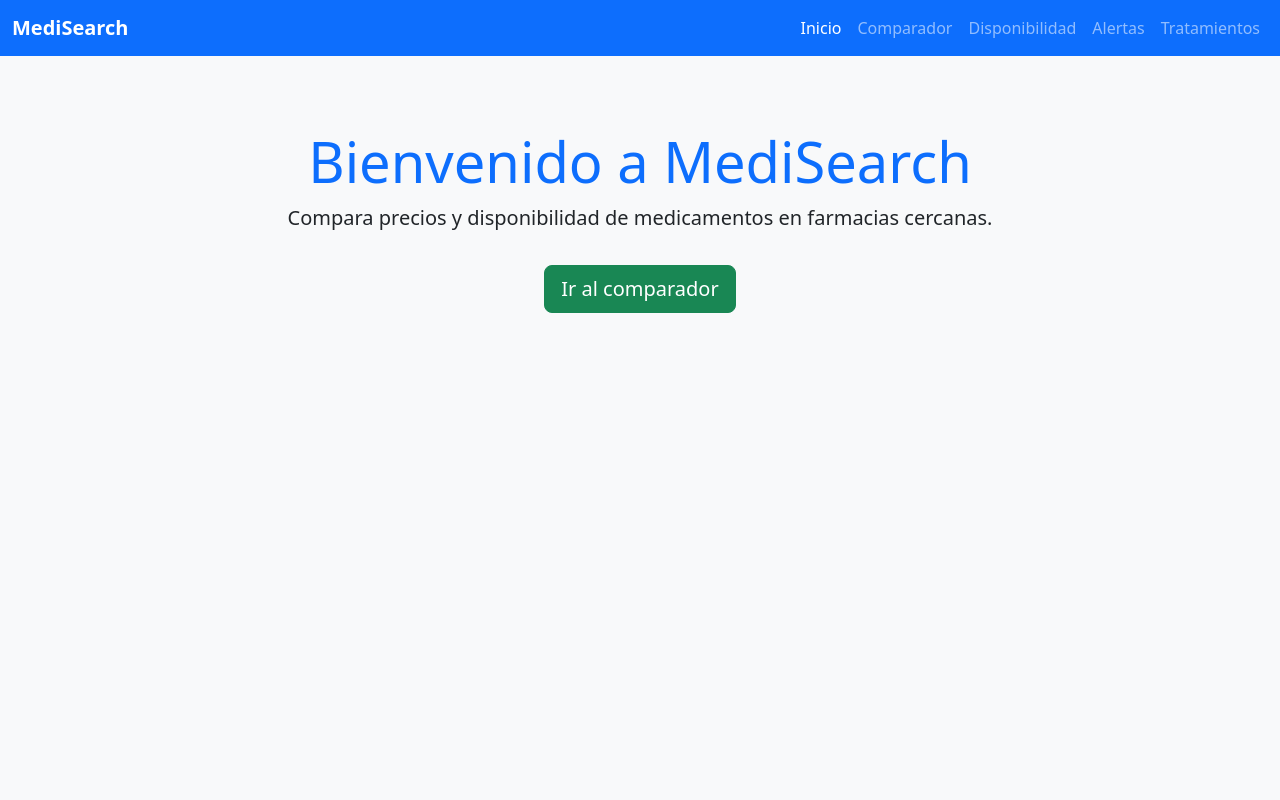
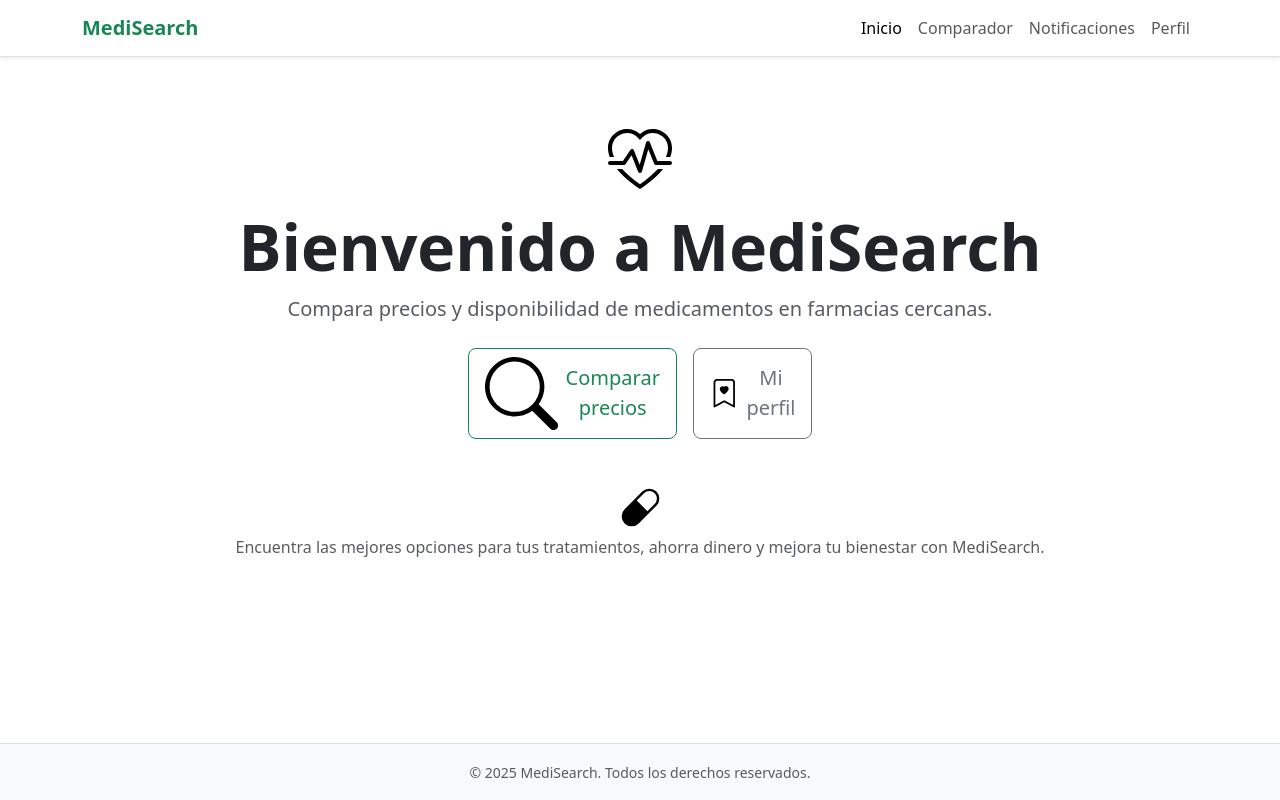
Before and after one commit to ripifopo/PROGRA_PRO_CS, a Next.js app in the folder MediSearch/: page / in a window 1280 px wide. Built offline with nearby package versions, Linux system fonts and the light colour scheme.

Commit message:
[CS8-31] Creación de Página de Inicio
Se creó Layout.tsx la cual contiene todo lo global dentro de la web. Además, se estructuró toda la página de inicio con colores estéticos y añadiendo footer, etc.

```diff
--- a/MediSearch/package.json
+++ b/MediSearch/package.json
@@ -12,6 +12,7 @@
     "bootstrap": "^5.3.3",
     "next": "15.2.4",
     "react": "^19.0.0",
+    "react-bootstrap-icons": "^1.11.5",
     "react-dom": "^19.0.0"
   },
   "devDependencies": {
--- a/MediSearch/src/app/layout.tsx
+++ b/MediSearch/src/app/layout.tsx
@@ -4,13 +4,13 @@ import 'bootstrap/dist/css/bootstrap.min.css';
 import Script from 'next/script';
 import type { Metadata } from 'next';
 
-// Metadata del sitio
+// Información general del sitio para los motores de búsqueda
 export const metadata: Metadata = {
   title: 'MediSearch - Comparador de Medicamentos',
   description: 'Compara precios y disponibilidad de medicamentos en farmacias cercanas.',
 };
 
-// Componente layout general del sitio
+// Layout raíz: define estructura común para todas las páginas
 export default function RootLayout({
   children,
 }: {
@@ -18,14 +18,18 @@ export default function RootLayout({
 }) {
   return (
     <html lang="es">
+      {/* Idioma configurado a español para accesibilidad */}
       <head />
-      <body className="bg-light">
-        {/* Barra de navegación principal */}
-        <nav className="navbar navbar-expand-lg navbar-dark bg-primary">
-          <div className="container-fluid">
-            {/* Logo o nombre del sitio */}
-            <a className="navbar-brand fw-bold" href="/">MediSearch</a>
-            {/* Botón para menú responsive */}
+      <body className="bg-white text-dark d-flex flex-column min-vh-100">
+        {/* Barra de navegación superior */}
+        <nav className="navbar navbar-expand-lg navbar-light bg-white border-bottom shadow-sm">
+          <div className="container">
+            {/* Título de la marca */}
+            <a className="navbar-brand fw-bold text-success" href="/">
+              MediSearch
+            </a>
+
+            {/* Botón de menú colapsable en móviles */}
             <button
               className="navbar-toggler"
               type="button"
@@ -34,7 +38,8 @@ export default function RootLayout({
             >
               <span className="navbar-toggler-icon"></span>
             </button>
-            {/* Enlaces del menú */}
+
+            {/* Opciones de navegación */}
             <div className="collapse navbar-collapse" id="mainNavbar">
               <ul className="navbar-nav ms-auto mb-2 mb-lg-0">
                 <li className="nav-item">
@@ -44,23 +49,25 @@ export default function RootLayout({
                   <a className="nav-link" href="/comparator">Comparador</a>
                 </li>
                 <li className="nav-item">
-                  <a className="nav-link" href="/availability">Disponibilidad</a>
+                  <a className="nav-link" href="/notifications">Notificaciones</a>
                 </li>
                 <li className="nav-item">
-                  <a className="nav-link" href="/alerts">Alertas</a>
-                </li>
-                <li className="nav-item">
-                  <a className="nav-link" href="/treatments">Tratamientos</a>
+                  <a className="nav-link" href="/profile">Perfil</a>
                 </li>
               </ul>
             </div>
           </div>
         </nav>
 
-        {/* Contenido de cada página */}
+        {/* Contenido específico de cada página */}
         <main className="container mt-4">{children}</main>
 
-        {/* Bootstrap JS para funcionalidad del menú responsive */}
+        {/* Pie de página */}
+        <footer className="bg-light text-center text-muted py-3 mt-auto border-top">
+          <small>© {new Date().getFullYear()} MediSearch. Todos los derechos reservados.</small>
+        </footer>
+
+        {/* Bootstrap JS para funcionamiento del navbar responsive */}
         <Script
           src="https://cdn.jsdelivr.net/npm/bootstrap@5.3.3/dist/js/bootstrap.bundle.min.js"
           strategy="afterInteractive"
--- a/MediSearch/src/app/page.tsx
+++ b/MediSearch/src/app/page.tsx
@@ -1,18 +1,41 @@
-// Archivo: src/app/page.tsx
+// Archivo: src/app/index.tsx
 
 'use client';
 
-// Página de inicio principal (usa automáticamente el layout.tsx global)
+import { Capsule, HeartPulse, Search, BookmarkHeart } from 'react-bootstrap-icons';
+
+// Página de inicio de MediSearch
 export default function HomePage() {
   return (
     <div className="py-5 text-center">
-      <h1 className="display-4 text-primary">Bienvenido a MediSearch</h1>
-      <p className="lead">
+      {/* Ícono decorativo */}
+      <HeartPulse size={64} className="text-success mb-3" />
+
+      {/* Título principal */}
+      <h1 className="display-3 fw-semibold text-dark">Bienvenido a MediSearch</h1>
+
+      {/* Slogan descriptivo */}
+      <p className="lead text-muted mb-4">
         Compara precios y disponibilidad de medicamentos en farmacias cercanas.
       </p>
-      <a href="/comparator" className="btn btn-success btn-lg mt-3">
-        Ir al comparador
-      </a>
+
+      {/* Botones con íconos */}
+      <div className="d-flex justify-content-center gap-3 mt-4 flex-wrap">
+        <a href="/comparator" className="btn btn-outline-success btn-lg d-flex align-items-center gap-2">
+          <Search /> Comparar precios
+        </a>
+        <a href="/profile" className="btn btn-outline-secondary btn-lg d-flex align-items-center gap-2">
+          <BookmarkHeart /> Mi perfil
+        </a>
+      </div>
+
+      {/* Mensaje secundario */}
+      <div className="mt-5 text-muted">
+        <Capsule size={40} className="mb-2 text-secondary" />
+        <p>
+          Encuentra las mejores opciones para tus tratamientos, ahorra dinero y mejora tu bienestar con MediSearch.
+        </p>
+      </div>
     </div>
   );
 }
```
Also changed, not shown: 1 other file (tests, documents, lock files or other folders).
